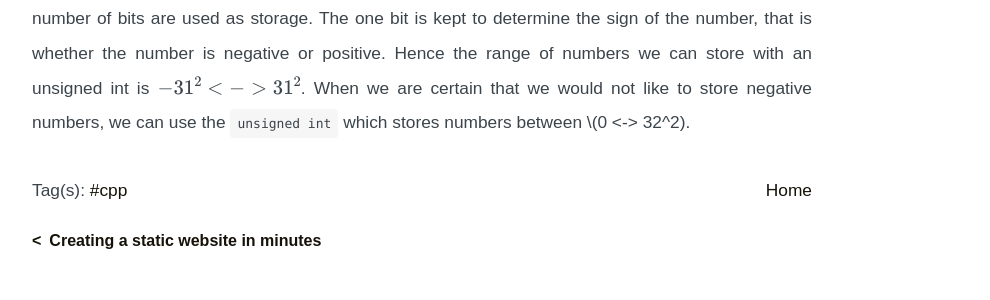
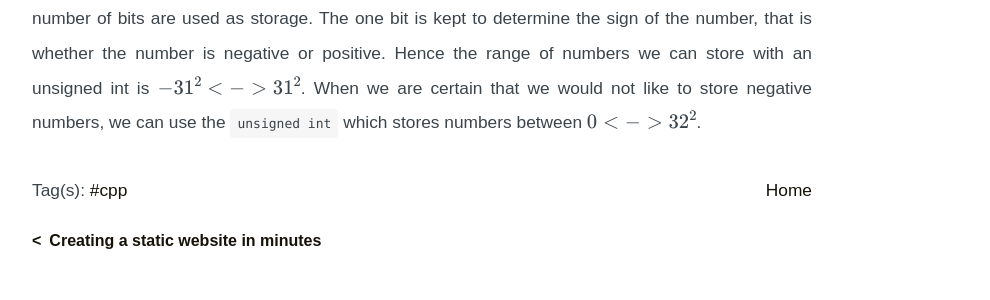
Before and after one commit to ariG23498/ariG23498.github.io, a Jekyll site: the page built from _posts/2020-06-25-Cpp-Progress.md, in a window 1280 px wide and 900 px high, scrolled down 3581 px. Shown: the part 398-698 px from the top of the window, without its empty margins (218-1208 px from the left). Built offline with Jekyll 4.4.1, drawn with Linux system fonts in a browser that asks for light colours; formulas are drawn with MathJax 3; comment, search, counter and statistics services are not loaded.

Commit message:
Latex Works

````diff
--- a/_posts/2020-06-25-Cpp-Progress.md
+++ b/_posts/2020-06-25-Cpp-Progress.md
@@ -128,4 +128,4 @@ int main(){
 }
 ```
 
-The most intriguing discussion in terms of datatypes is that there are something called `unsigned` datatypes in C++. Let us suppose that with the `int` datatype, the compiler specifies a memory space of 4 bytes. One byte consists of 8 bits. Each bit can hold either 0 or 1. Now, with signed int `4x8 - 1` number of bits are used as storage. The one bit is kept to determine the sign of the number, that is whether the number is negative or positive. Hence the range of numbers we can store with an unsigned int is \\(-31^2 <-> 31^2\\). When we are certain that we would not like to store negative numbers, we can use the `unsigned int` which stores numbers between \\(0 <-> 32^2\).
+The most intriguing discussion in terms of datatypes is that there are something called `unsigned` datatypes in C++. Let us suppose that with the `int` datatype, the compiler specifies a memory space of 4 bytes. One byte consists of 8 bits. Each bit can hold either 0 or 1. Now, with signed int `4x8 - 1` number of bits are used as storage. The one bit is kept to determine the sign of the number, that is whether the number is negative or positive. Hence the range of numbers we can store with an unsigned int is \\(-31^2 <-> 31^2\\). When we are certain that we would not like to store negative numbers, we can use the `unsigned int` which stores numbers between \\(0 <-> 32^2\\).
````
